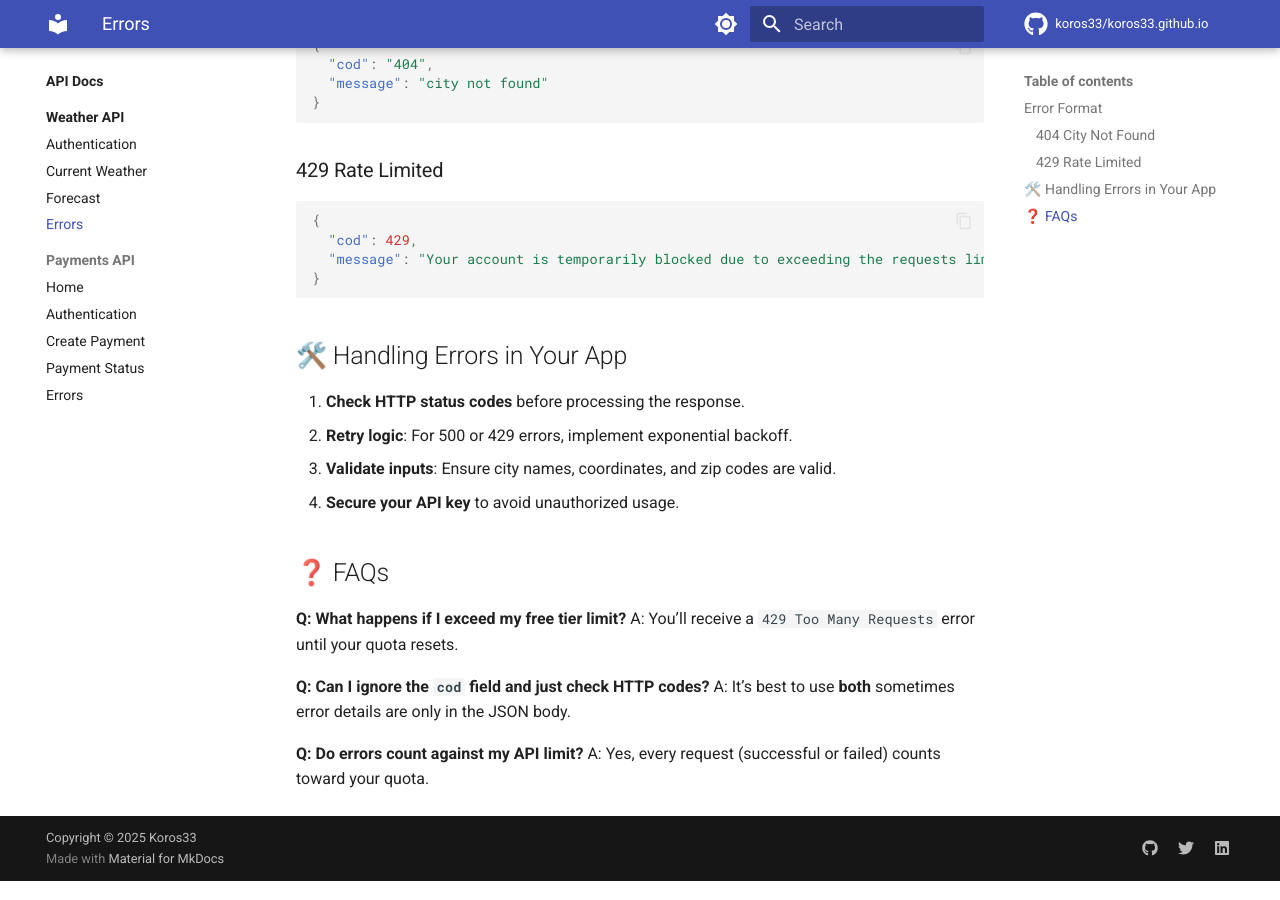
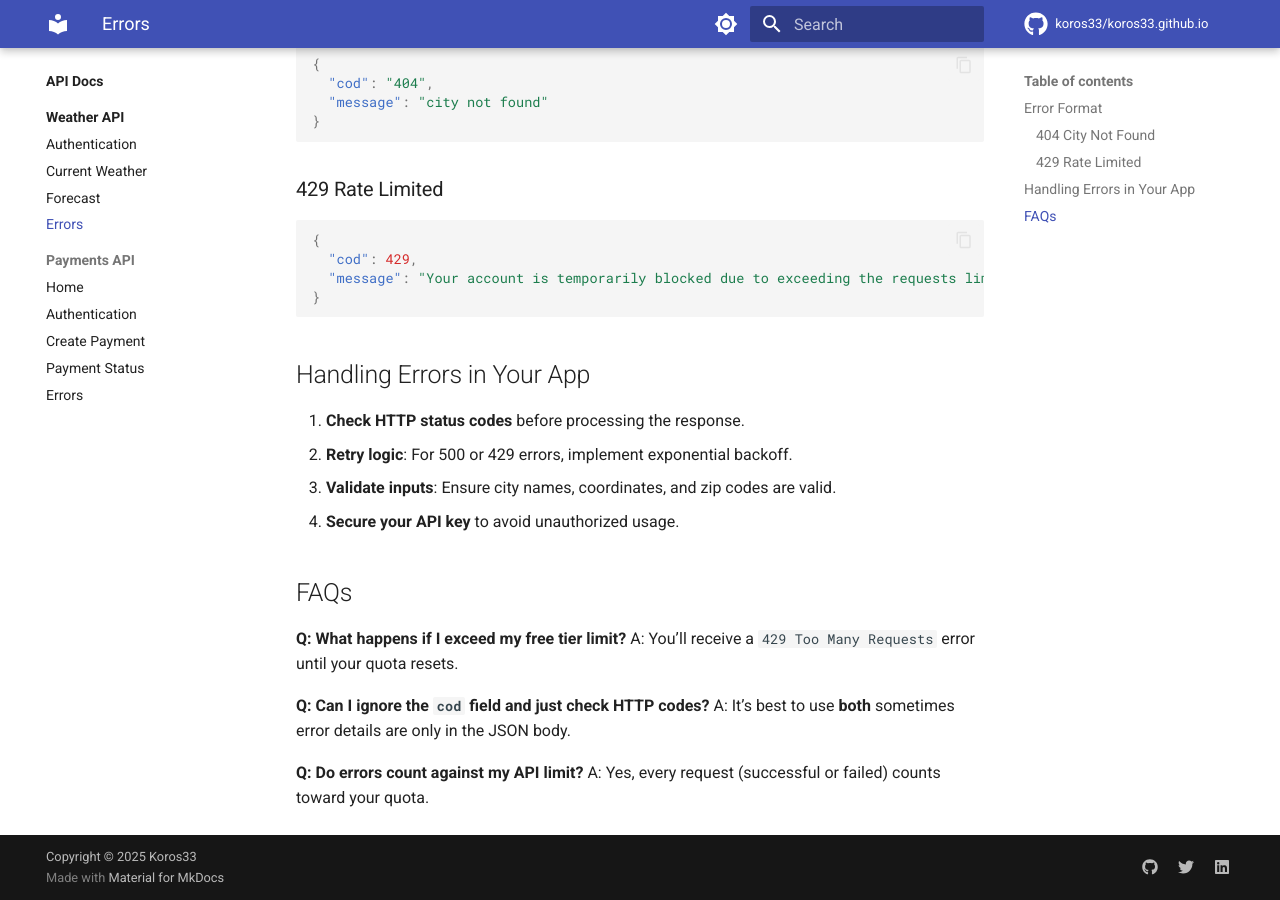
Before and after one commit to koros33/koros33.github.io, an MkDocs documentation site: the page built from docs/apidocs/weatherapi/errors.md, in a window 1280 px wide and 900 px high, scrolled down 1043 px. Built offline with MkDocs 1.6.1 and Material for MkDocs 9.7.7, drawn with Linux system fonts in a browser that asks for light colours; comment, search, counter and statistics services are not loaded; the version menu is left out.

````diff
--- a/docs/apidocs/weatherapi/errors.md
+++ b/docs/apidocs/weatherapi/errors.md
@@ -16,6 +16,7 @@ All errors follow this structure:
 
 
 ##  Common Status Codes
+
 
 | Code    | Meaning               | Example Message                      | When It Happens                   |
 | ------- | --------------------- | ------------------------------------ | --------------------------------- |
@@ -57,7 +58,7 @@ All errors follow this structure:
 ```
 
 
-## 🛠️ Handling Errors in Your App
+##  Handling Errors in Your App
 
 1. **Check HTTP status codes** before processing the response.
 2. **Retry logic**: For 500 or 429 errors, implement exponential backoff.
@@ -66,7 +67,7 @@ All errors follow this structure:
 
 
 
-## ❓ FAQs
+##  FAQs
 
 **Q: What happens if I exceed my free tier limit?**
 A: You’ll receive a `429 Too Many Requests` error until your quota resets.
````
